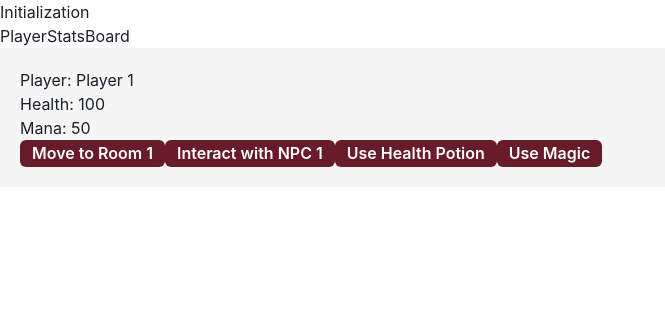
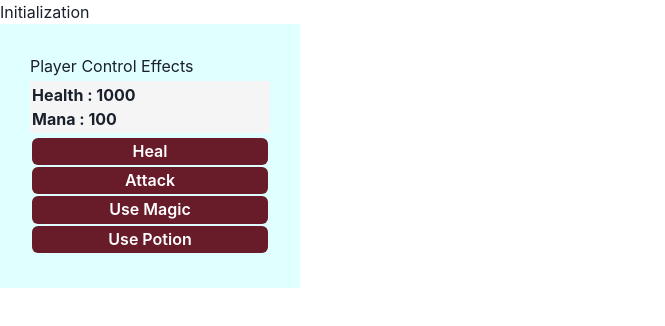
Before and after one commit to mohdamir021/maddev-rpg-web, a Next.js app: page / in a window 1280 px wide. Shown: the top 326 px of the page, without its empty margins (0-665 px from the left). Built offline with nearby package versions, Linux system fonts and the light colour scheme.

Commit message:
feat: finish design patterns #1 - hook definition

```diff
--- /dev/null
+++ b/src/components/actions/PlayerControlEffects.tsx
@@ -0,0 +1,46 @@
+/* eslint-disable @typescript-eslint/no-confusing-void-expression */
+import { Box, Button, Stack, Text } from "@chakra-ui/react";
+import React, { useEffect } from "react";
+
+export default function PlayerControlEffects() {
+  const [health, sethealth] = React.useState(1000);
+  const [mana, setmana] = React.useState(600);
+  const [status, setstatus] = React.useState("No status yet");
+
+  const heal = () => sethealth(health + 15);
+  const attack = () => sethealth(health - 5);
+  const cast = () => setmana(mana - 5);
+
+  useEffect(() => {
+    console.log("Ongoing game ... ");
+  });
+  useEffect(() => {
+    setstatus("Start game ...");
+    console.log("Start game ...");
+  }, []);
+  useEffect(() => {
+    console.log("Player Status's affected");
+  }, [health, mana]);
+  useEffect(() => {
+    console.log("Player health's affected");
+  }, [health]);
+  useEffect(() => {
+    console.log("Player mana's affected");
+  }, [mana]);
+
+  return (
+    <Box p={"30px"} bgColor={"lightcyan"} maxW={"300px"}>
+      <Text>Player Control Effects</Text>
+      <Box my={"3px"} p={"2px"} bgColor={"whitesmoke"}>
+        <Text>Health : {health}</Text>
+        <Text>Mana : {mana}</Text>
+        <Text>Status : {status}</Text>
+      </Box>
+      <Stack spacing={"2px"} my={"3px"} p={"2px"}>
+        <Button onClick={heal}>Heal</Button>
+        <Button onClick={attack}>Attack</Button>
+        <Button onClick={cast}>Use Magic</Button>
+      </Stack>
+    </Box>
+  );
+}
--- /dev/null
+++ b/src/components/actions/PlayerControlHook.tsx
@@ -0,0 +1,30 @@
+/* eslint-disable @typescript-eslint/no-confusing-void-expression */
+import usePlayerState from "@/hooks/usePlayerState";
+import { Box, Button, Stack, Text } from "@chakra-ui/react";
+import React from "react";
+
+export default function PlayerControlHook() {
+  const {
+    player: { health, mana },
+    heal,
+    attack,
+    useMagic,
+    usePotion,
+  } = usePlayerState();
+
+  return (
+    <Box p={"30px"} bgColor={"lightcyan"} maxW={"300px"}>
+      <Text>Player Control Effects</Text>
+      <Box my={"3px"} p={"2px"} bgColor={"whitesmoke"}>
+        <Text fontWeight={700}>Health : {health}</Text>
+        <Text fontWeight={700}>Mana : {mana}</Text>
+      </Box>
+      <Stack spacing={"2px"} my={"3px"} p={"2px"}>
+        <Button onClick={() => heal(20)}>Heal</Button>
+        <Button onClick={() => attack(100)}>Attack</Button>
+        <Button onClick={() => useMagic(10)}>Use Magic</Button>
+        <Button onClick={() => usePotion(50)}>Use Potion</Button>
+      </Stack>
+    </Box>
+  );
+}
--- a/src/components/actions/PlayerControls.tsx
+++ b/src/components/actions/PlayerControls.tsx
@@ -1,23 +1,24 @@
 /* eslint-disable @typescript-eslint/no-confusing-void-expression */
-import React, { useEffect } from "react";
+import React from "react";
 import { Player } from "@/classes/Player";
 import { Box, Button, Text } from "@chakra-ui/react";
 
 const PlayerControls: React.FC = () => {
   // Initialize the player state object using the useState hook
   const [player, setPlayer] = React.useState(new Player("Player 1", 100, 50));
-  const [playerStat, setPlayerStat] = React.useState<string>(player.toString());
+  // const player = new Player("Player 1", 100, 50);
+  const [, setPlayerStat] = React.useState<string>(player.toString());
 
   // Manipulate the player's state by calling the methods of the Player class
   const movePlayer = (location: string) => {
     player.move(location);
-    setPlayer(player);
+    // setPlayer(player);
     setPlayerStat(player.toString());
   };
 
   const interactWithObject = (object: any) => {
     player.interact(object);
-    setPlayer(player);
+    // setPlayer(player);
     setPlayerStat(player.toString());
   };
 
--- /dev/null
+++ b/src/hooks/usePlayerState.ts
@@ -0,0 +1,62 @@
+/* eslint-disable @typescript-eslint/no-confusing-void-expression */
+import { useState, useEffect } from "react";
+
+interface PlayerStateValues {
+  health: number;
+  mana: number;
+}
+interface PlayerHookReturn {
+  player: PlayerStateValues;
+  heal: (value: any) => void;
+  attack: (damage: number) => void;
+  useMagic: (cost: number) => void;
+  usePotion: (value: number) => void;
+}
+
+const initialPlayerState = (): PlayerStateValues => ({ health: 1000, mana: 100 });
+
+export default function usePlayerState(values?: PlayerStateValues): PlayerHookReturn {
+  // Initialize state
+  const [player, setPlayer] = useState(values ?? initialPlayerState());
+
+  // Effects
+  // runs on state updates
+  useEffect(() => {
+    console.log("Player stats updated!");
+  });
+
+  // runs once
+  useEffect(() => {
+    console.log("Player initialized ...");
+  }, []);
+
+  // runs on specified dependencies changing
+  useEffect(() => {
+    console.log("Player's mana updated!");
+  }, [player.mana]);
+
+  // Return Value
+  return {
+    // state
+    player,
+    // methods
+    heal: (value: number) => {
+      setPlayer({ ...player, health: player.health + value });
+    },
+    attack: (damage: number) => {
+      setPlayer({ ...player, health: player.health - 5 });
+      console.log(`Player deals ${damage} damage`);
+    },
+    useMagic: (cost: number) => {
+      if (player.mana >= cost) {
+        setPlayer({ ...player, mana: player.mana - cost });
+        return true;
+      } else {
+        return false;
+      }
+    },
+    usePotion: (values: number) => {
+      setPlayer({ ...player, mana: player.mana + values });
+    },
+  };
+}
--- a/src/pages/index.tsx
+++ b/src/pages/index.tsx
@@ -1,5 +1,7 @@
-import PlayerControls from "@/components/actions/PlayerControls";
-import PlayerStatsBoard from "@/components/models/PlayerStatsBoard";
+import PlayerControlHook from "@/components/actions/PlayerControlHook";
+// import PlayerControlEffects from "@/components/actions/PlayerControlEffects";
+// import PlayerControls from "@/components/actions/PlayerControls";
+// import PlayerStatsBoard from "@/components/models/PlayerStatsBoard";
 import Head from "next/head";
 
 export default function Home() {
@@ -14,8 +16,8 @@ export default function Home() {
       <main>
         <div>
           <h1>Initialization</h1>
-          <PlayerStatsBoard />
-          <PlayerControls />
+
+          <PlayerControlHook />
         </div>
       </main>
     </>
```
